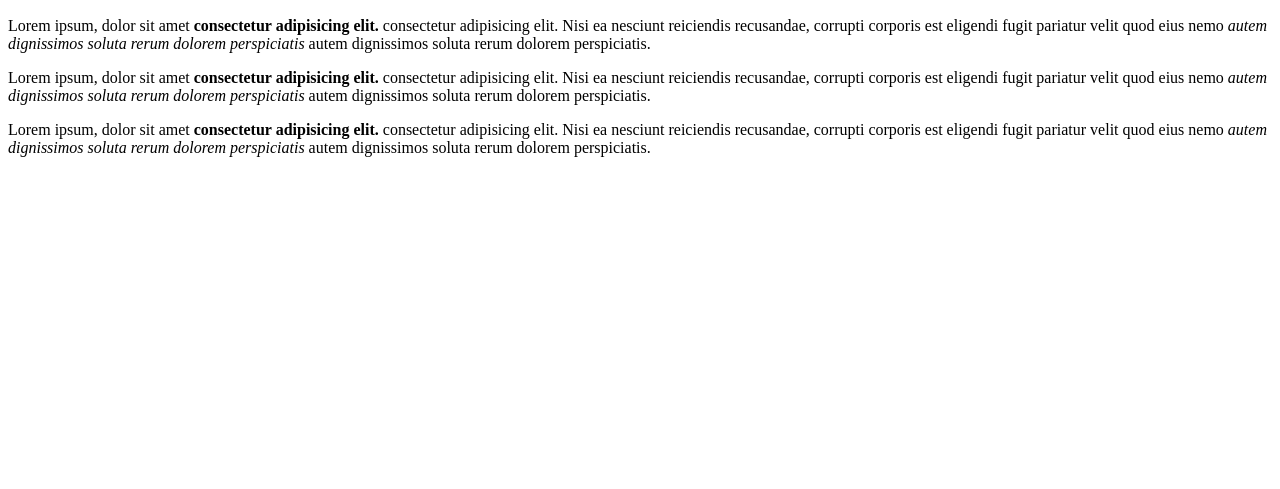
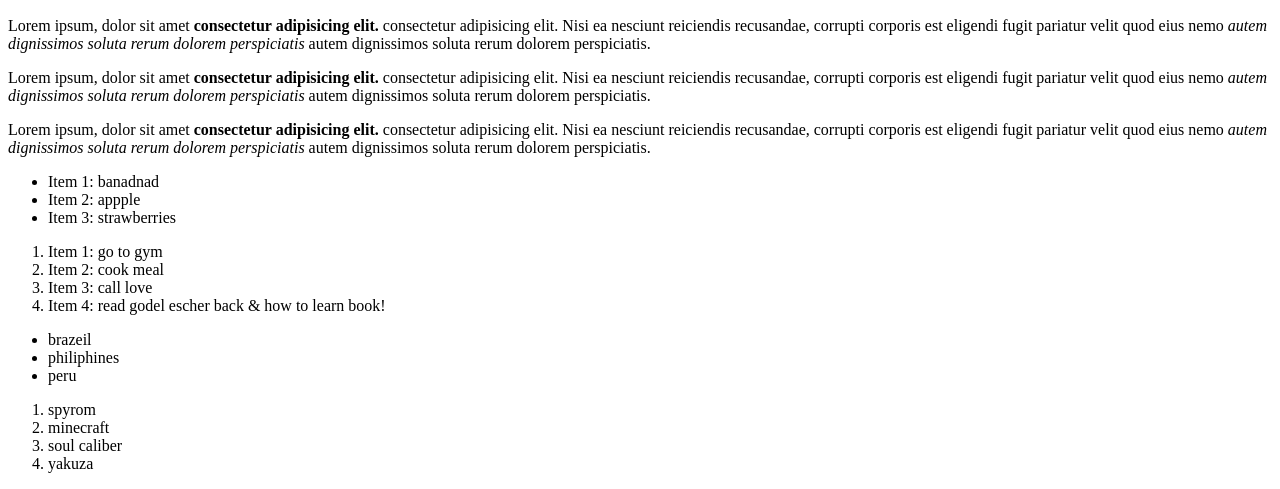
Before and after one commit to Lennin-A/git_test_2, a plain HTML site: page index.html in a window 1280 px wide. Shown: the part 445-934 px from the top of the page. Before the commit the page ends 800 px from the top, so only its background shows below. Drawn offline with Linux system fonts and the light colour scheme.

Commit message:
look ma! lists!

```diff
--- a/index.html
+++ b/index.html
@@ -43,5 +43,35 @@
         Lorem ipsum, dolor sit amet <strong> consectetur adipisicing elit.  </strong>consectetur adipisicing elit. Nisi ea nesciunt reiciendis recusandae, corrupti corporis est eligendi
         fugit pariatur velit quod eius nemo <em>autem dignissimos soluta rerum dolorem perspiciatis</em> autem dignissimos soluta rerum dolorem perspiciatis.
     </p>
+
+    <ul>
+        <li>Item 1: banadnad</li>
+        <li>Item 2: appple </li>
+        <li>Item 3: strawberries </li>
+      </ul>
+
+      <ol>
+        <li>Item 1: go to gym</li>
+        <li>Item 2: cook meal</li>
+        <li>Item 3: call love </li>
+        <li>Item 4: read godel escher back & how to learn book! </li>
+
+
+
+      </ol>
+
+
+      <ul>
+        <li>brazeil</li>
+        <li>philiphines </li>
+        <li>peru </li>
+      </ul>
+
+      <ol>
+        <li>spyrom</li>
+        <li>minecraft</li>
+        <li>soul caliber </li>
+        <li>yakuza  </li>
+
 </body>
 </html>
```
